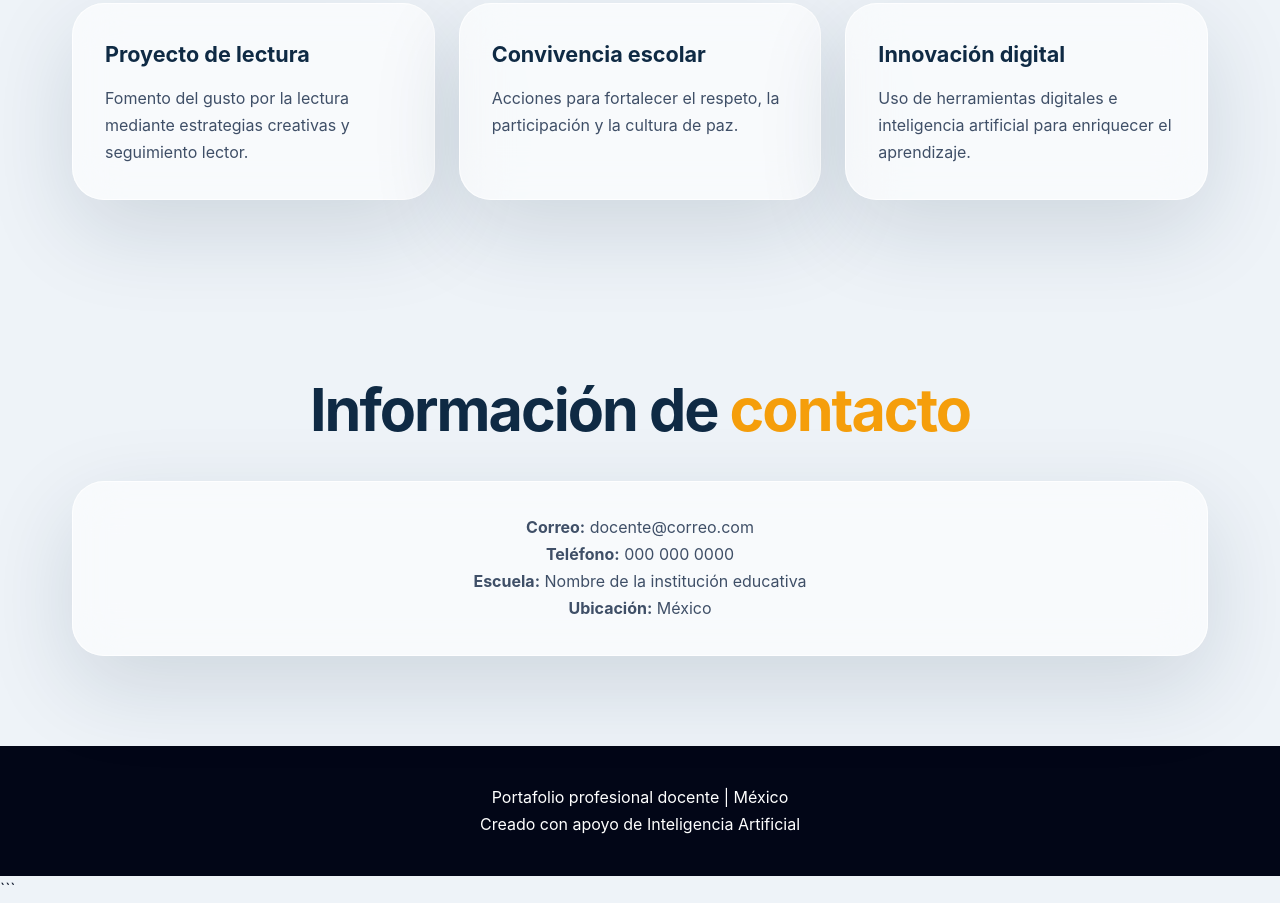
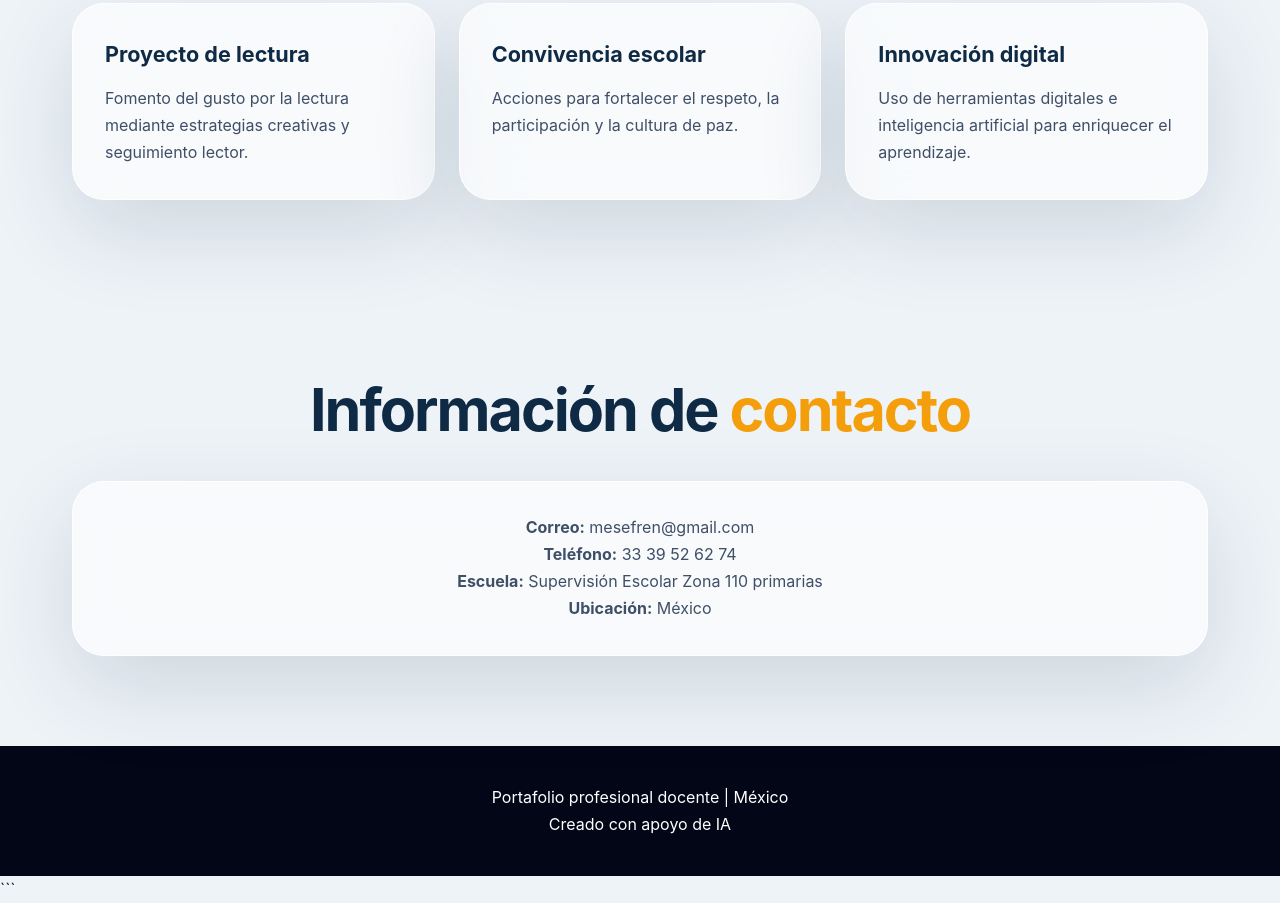
Before and after one commit to EfrenSan18/mi-portafolio-docente, a plain HTML site: page index.html in a window 1280 px wide. Shown: the part 4659-5562 px from the top of the page. Drawn offline with Linux system fonts and the light colour scheme.

Commit message:
Update index.html
datos de contacto actualizados

```diff
--- a/index.html
+++ b/index.html
@@ -610,16 +610,16 @@
   <section id="contacto" class="reveal contacto">
     <h2>Información de <span>contacto</span></h2>
     <div class="glass card">
-      <p><strong>Correo:</strong> docente@correo.com</p>
-      <p><strong>Teléfono:</strong> 000 000 0000</p>
-      <p><strong>Escuela:</strong> Nombre de la institución educativa</p>
+      <p><strong>Correo:</strong> mesefren@gmail.com</p>
+      <p><strong>Teléfono:</strong> 33 39 52 62 74</p>
+      <p><strong>Escuela:</strong> Supervisión Escolar Zona 110 primarias</p>
       <p><strong>Ubicación:</strong> México</p>
     </div>
   </section>
 
   <footer>
     <p>Portafolio profesional docente | México</p>
-    <p>Creado con apoyo de Inteligencia Artificial</p>
+    <p>Creado con apoyo de IA</p>
   </footer>
 
   <div class="modal" id="modal">
```
